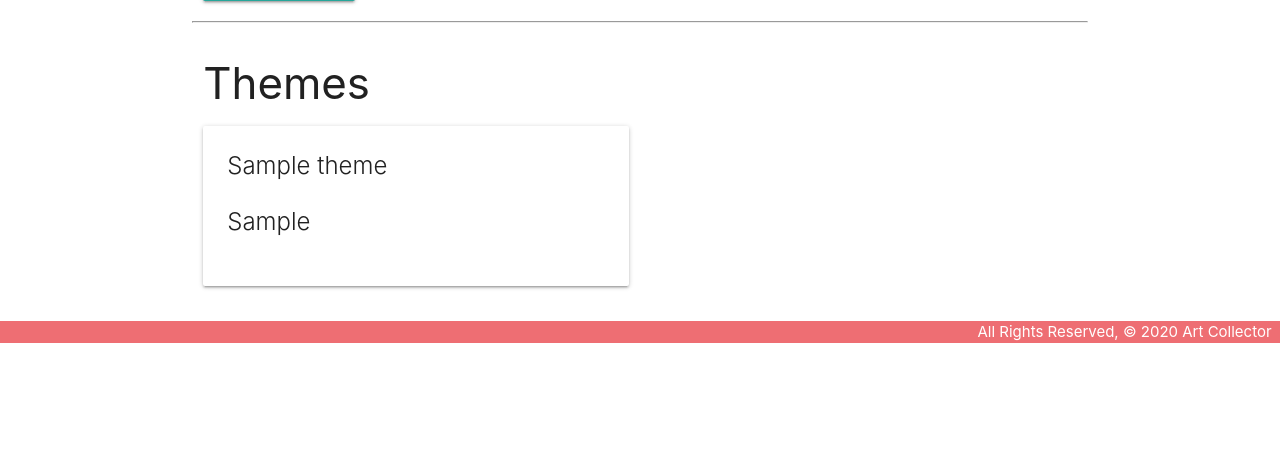
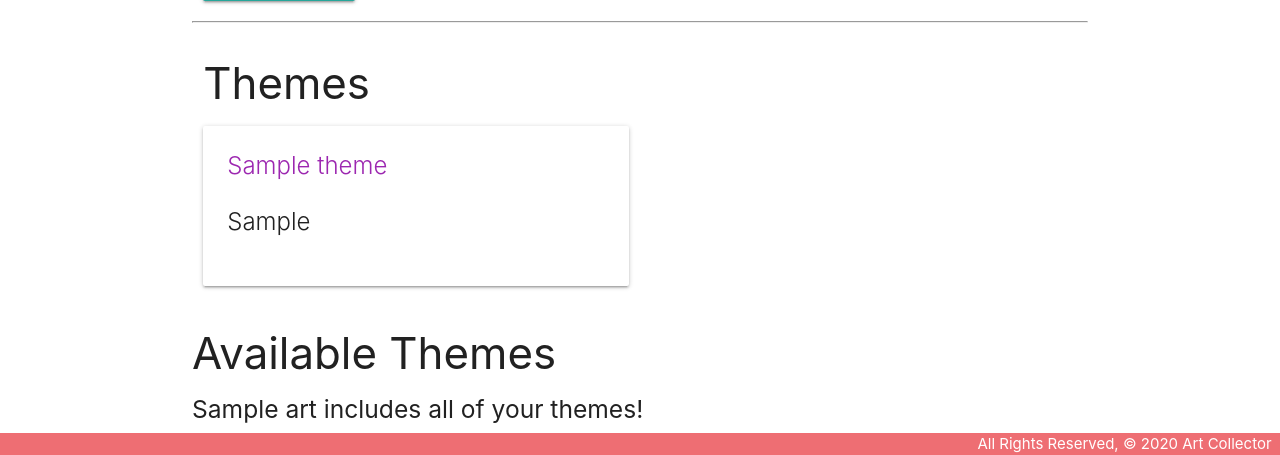
Before and after one commit to aditiohri/artcollector, a Django app: page /art/1 in a window 1280 px wide. Shown: the part 959-1414 px from the top of the page. Before the commit the page ends 1302 px from the top, so only its background shows below. Run offline with Django 3.2, Linux system fonts and the light colour scheme; tables that the repository leaves empty hold one stand-in row (values such as "Sample post").

Commit message:
add UI to associate themes with artwork

```diff
--- a/main_app/templates/art/detail.html
+++ b/main_app/templates/art/detail.html
@@ -54,7 +54,7 @@
         <div class="card">
             <div class="card-content">
                 <span class="card-title">
-                    <span style="purple">{{theme.name}}</span>
+                    <span class="purple-text">{{theme.name}}</span>
                     <ul>
                         <li>{{theme.keywords}}</li>
                     </ul>
@@ -66,6 +66,31 @@
         <h5>No Themes Associated with this Artwork</h5>
         {% endif %}
     </div>
+</div>
+<div class="col s6">
+    <h3>Available Themes</h3>
+    {% if themes.count %}
+        {% for theme in themes.all %}
+        <div class="card">
+            <div class="card-content">
+                <span class="card-title">
+                    <span class="green-text">{{theme.name}}</span>
+                    <ul>
+                        <li>{{theme.keywords}}</li>
+                    </ul>
+                </span>
+            </div>
+            <div class="card-action">
+                <form action="{% url 'assoc_theme' art.id theme.id %}" method="post">
+                    {% csrf_token %}
+                    <button type="submit" class="btn">Add</button>
+                  </form>
+            </div>
+        </div>
+        {% endfor %}
+    {% else %}
+        <h5>{{art.title}} includes all of your themes!</h5>
+    {% endif %}
 </div>
 <script>
     let startDateEl = document.getElementById('id_start_date');
```
